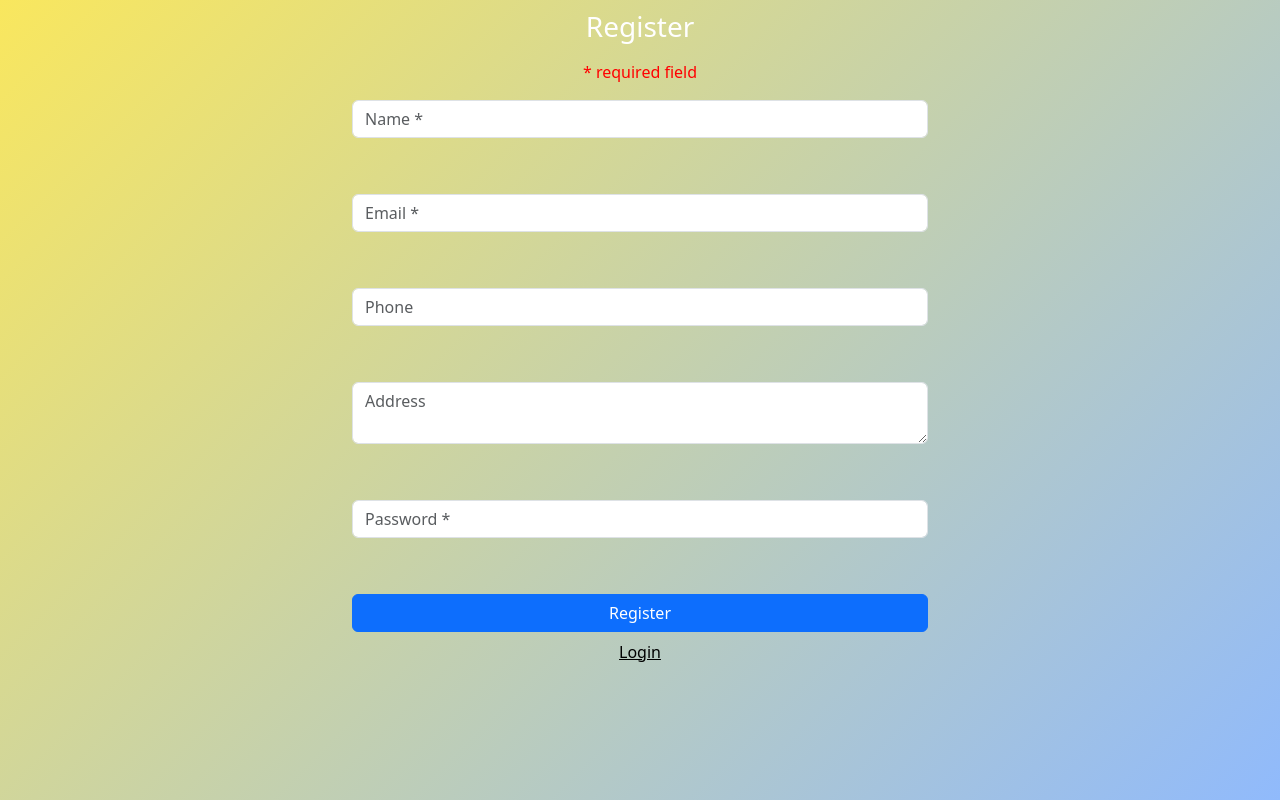
After one commit to eieilin-coding/InternProj-BookStore, a PHP site: page /bookstore/validation.php in a window 1280 px wide. The commit adds this page. Run offline with PHP 8.4, Linux system fonts and the light colour scheme.

```diff
--- a/userAll.php
+++ b/userAll.php
@@ -22,7 +22,7 @@ include("vendor/autoload.php");
     <script src="js/bootstrap.bundle.min.js" defer></script>
 </head>
 <body>
-    <nav class="navbar bg-primary navbar-dark navbar-expand">
+    <nav class="navbar bg-dark navbar-dark navbar-expand">
         <div class="container">
             <a href="#" class="navbar-brand">Users</a>
             <ul class="navbar-nav">
--- /dev/null
+++ b/validation.php
@@ -0,0 +1,111 @@
+
+<?php
+include("vendor/autoload.php");
+
+use Helpers\HTTP;
+session_start();
+ $nameErr = $emailErr = $passErr = "";
+$name = $email = $phone = $address = $password = "";
+$hasError = false;
+
+if ($_SERVER["REQUEST_METHOD"] == "POST") {
+  // Validation code here...
+
+function test_input($data) {
+  $data = trim($data);
+  $data = stripslashes($data);
+  $data = htmlspecialchars($data);
+  return $data;
+}
+
+  if (empty($_POST["name"])) {
+    $nameErr = "* Name is required";
+    $hasError = true;
+  } else {
+    $name = test_input($_POST["name"]);
+  }
+
+  if (empty($_POST["email"])) {
+    $emailErr = "* Email is required";
+    $hasError = true;
+  } else {
+    $email = test_input($_POST["email"]);
+    if (!filter_var($email, FILTER_VALIDATE_EMAIL)) {
+      $emailErr = "* Invalid email format";
+      $hasError = true;
+    }
+  }
+
+  if (empty($_POST["password"])) {
+    $passErr = "* Password is required";
+    $hasError = true;
+  } else {
+    $password = test_input($_POST["password"]);
+  }
+
+  $phone = !empty($_POST["phone"]) ? test_input($_POST["phone"]) : "";
+  $address = !empty($_POST["address"]) ? test_input($_POST["address"]) : "";
+
+
+  if (!$hasError) {
+    $_SESSION['register'] = [
+      'name' => $name,
+      'email' => $email,
+      //'password' => password_hash($password, PASSWORD_DEFAULT),
+      'password' => $password,
+      'address' => $address,
+      'phone' => $phone,
+    ];
+    HTTP::redirect("/_actions/createValid.php");
+    exit();
+  }
+}
+?>
+
+<!DOCTYPE html>
+<html lang="en">
+<head>
+  <meta charset="UTF-8">
+  <meta name="viewport" content="width=device-width, initial-scale=1.0">
+  <title>Register</title>
+  <link rel="stylesheet" href="css/bootstrap.min.css">
+  <style>
+    body {
+      width: 100%;
+      min-height: 100vh;
+      background: linear-gradient(135deg, rgb(249, 231, 94), #90bafc);
+      color: #fff;
+      padding: 10px;
+    }
+    .error { color: red; }
+    a { color: black; }
+  </style>
+</head>
+<body>
+  <div class="container text-center" style="max-width: 600px">
+    <h1 class="h3 mt-y mb-3">Register</h1>
+
+    <p><span class="error">* required field</span></p>
+    <form action="<?php echo htmlspecialchars($_SERVER["PHP_SELF"]); ?>" method="post" class="mb-2">
+
+      <input type="text" class="form-control mb-2" name="name" placeholder="Name *" value="<?php echo htmlspecialchars($name); ?>">
+      <span class="error"><?php echo $nameErr; ?></span><br><br>
+
+      <input type="email" class="form-control mb-2" name="email" placeholder="Email *" value="<?php echo htmlspecialchars($email); ?>">
+      <span class="error"><?php echo $emailErr; ?></span><br><br>
+
+      <input type="text" class="form-control mb-2" name="phone" placeholder="Phone" value="<?php echo htmlspecialchars($phone); ?>">
+      <br><br>
+
+      <textarea name="address" class="form-control mb-2" placeholder="Address"><?php echo htmlspecialchars($address); ?></textarea>
+      <br><br>
+
+      <input type="password" class="form-control mb-2" name="password" placeholder="Password *">
+      <span class="error"><?php echo $passErr; ?></span><br><br>
+
+      <button type="submit" class="btn btn-primary w-100">Register</button>
+    </form>
+    <a href="_actions/signIn.php">Login</a>
+  </div>
+</body>
+</html>
```
Also changed, not shown: _classes/Libs/Database/BooksTable.php (+38 -0 lines), index.php (+35 -7 lines), _actions/createValid.php (added).
